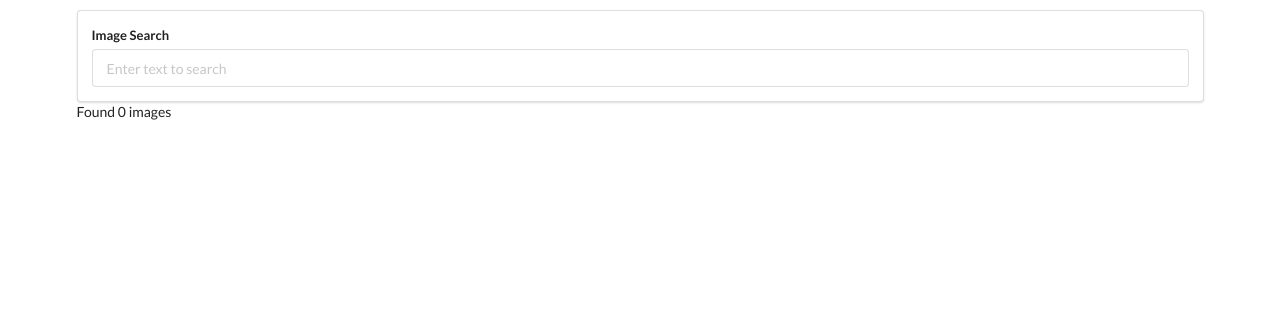
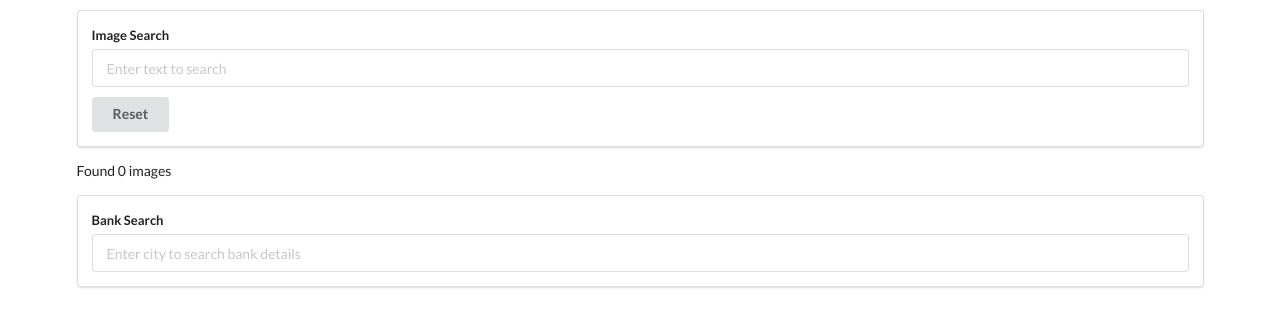
Before and after one commit to prashantyadav1397/React-Handling-User-Inputs, a React (Create React App) app: page / in a window 1280 px wide. Shown: the top 326 px of the page. Built offline with nearby package versions, Linux system fonts and the light colour scheme.

Commit message:
Second API call additino, Input formatting for SearchBar

```diff
--- /dev/null
+++ b/src/API/Bank.js
@@ -0,0 +1,9 @@
+import axios from "axios";
+
+export default axios.create({
+  // baseURL: "https://bankrestfulapi.herokuapp.com",
+  baseURL: "http://localhost:5000",
+  headers: {
+    Accept: "*",
+  },
+});
--- a/src/Components/App.js
+++ b/src/Components/App.js
@@ -1,10 +1,14 @@
 import React from "react";
 import SearchBar from "./SearchBar";
 import unsplash from "../API/Unsplash";
+import ImageList from "./ImageList";
+import SearchBank from "./SearchBank";
+import BanksList from "./BanksList";
+import bank from "../API/Bank";
 
 class App extends React.Component {
   // adding state to the component to handle reponse  from async requests
-  state = { images: [] };
+  state = { images: [], branches: [] };
   // method for getting a callback from the child to pass the data up the hierarchy
   onSearchSubmit = async (term) => {
     // console.log(term);
@@ -26,8 +30,16 @@ class App extends React.Component {
     // });
 
     // User can use either .then for a callback to return a promise or use async await to get the results
+    console.log(response.data.results);
+    this.setState({ images: response.data.results });
+  };
 
-    this.setState({ images: response.data.results });
+  onSearchBankSubmit = async (cityName) => {
+    const response = await bank.get(`/api/branches/city/${cityName}/limit/3`, {
+      headers: { "Access-Control-Allow-Origin": "*" },
+    });
+    console.log(response.branches);
+    this.setState({ branches: response.branches });
   };
 
   render() {
@@ -35,6 +47,9 @@ class App extends React.Component {
       <div className="ui container" style={{ marginTop: "10px" }}>
         <SearchBar onSubmit={this.onSearchSubmit} />
         Found {this.state.images.length} images
+        <ImageList images={this.state.images} />
+        <SearchBank onSubmit={this.onSearchBankSubmit} />
+        <BanksList branches={this.state.branches} />
       </div>
     );
   }
--- /dev/null
+++ b/src/Components/BanksList.js
@@ -0,0 +1,16 @@
+import React from "react";
+
+const BanksList = (props) => {
+  const BankData = props.branches.map(({ ifsc, address, city }) => {
+    return (
+      <div key={ifsc}>
+        <h2>{ifsc}</h2>
+        <h3>{address}</h3>
+        <h3>{city}</h3>
+      </div>
+    );
+  });
+  return <div className="ui content">{BankData}</div>;
+};
+
+export default BanksList;
--- /dev/null
+++ b/src/Components/ImageList.js
@@ -0,0 +1,22 @@
+import React from "react";
+
+const ImageList = (props) => {
+  //   console.log(props.images);
+
+  // returning list of images to the user using maps to render DOM elements
+  //   const images = props.images.map((image) => {
+  // adding the key for rendering, key is required (optional but recommended) when rendering list items of any type
+  //     return (
+  //       <img key={image.id} src={image.urls.regular} alt={image.description} />
+  //     );
+  //   });
+
+  // alternative way of rendering without the repeated use of image variable name, directly tap the values from the response
+  const images = props.images.map(({ description, id, urls }) => {
+    console.log({ description });
+    return <img key={id} src={urls.regular} alt={description} />;
+  });
+  return <div>{images}</div>;
+};
+
+export default ImageList;
--- /dev/null
+++ b/src/Components/SearchBank.js
@@ -0,0 +1,32 @@
+import React from "react";
+
+class SearchBank extends React.Component {
+  state = { text: "" };
+
+  onFormSubmit = (event) => {
+    event.preventDefault();
+    this.props.onSubmit(this.state.text);
+  };
+
+  render() {
+    return (
+      <div className="ui segment">
+        <form onSubmit={this.onFormSubmit} className="ui form">
+          <div className="field">
+            <label>Bank Search</label>
+            <input
+              type="text"
+              placeholder="Enter city to search bank details"
+              value={this.state.text}
+              onChange={(event) => {
+                this.setState({ text: event.target.value });
+              }}
+            />
+          </div>
+        </form>
+      </div>
+    );
+  }
+}
+
+export default SearchBank;
--- a/src/Components/SearchBar.js
+++ b/src/Components/SearchBar.js
@@ -12,7 +12,7 @@ class SearchBar extends React.Component {
   //   }
 
   // using state to handle controlled event from user input
-  state = { term: "", password: "" };
+  state = { term: "" };
 
   //  disabling the default behavior of form with a onSubmit method
   // changing the onFormSubmit method to arrow function to avoid error state of "can't read the property of undefined"
@@ -55,6 +55,19 @@ class SearchBar extends React.Component {
                 this.setState({ term: e.target.value });
               }}
             />
+
+            <input
+              value="Reset"
+              type="button"
+              className="ui button"
+              style={{
+                "padding-top": "10px",
+                "margin-top": "10px",
+              }}
+              onClick={(e) => {
+                this.setState({ term: "" });
+              }}
+            />
           </div>
         </form>
       </div>
```
